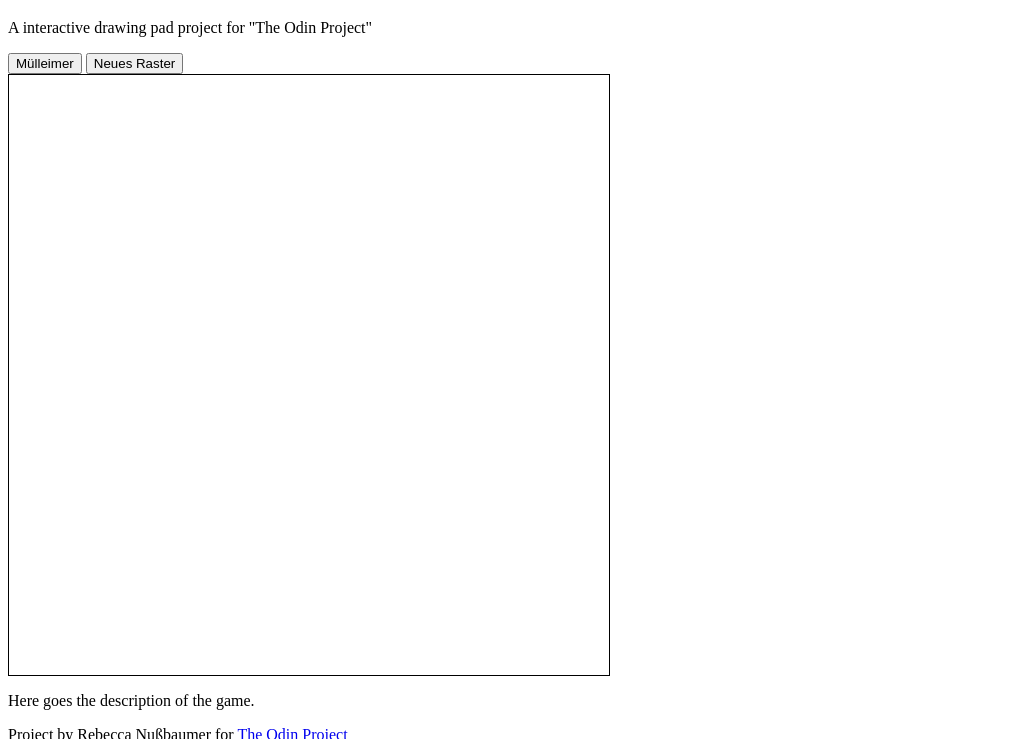
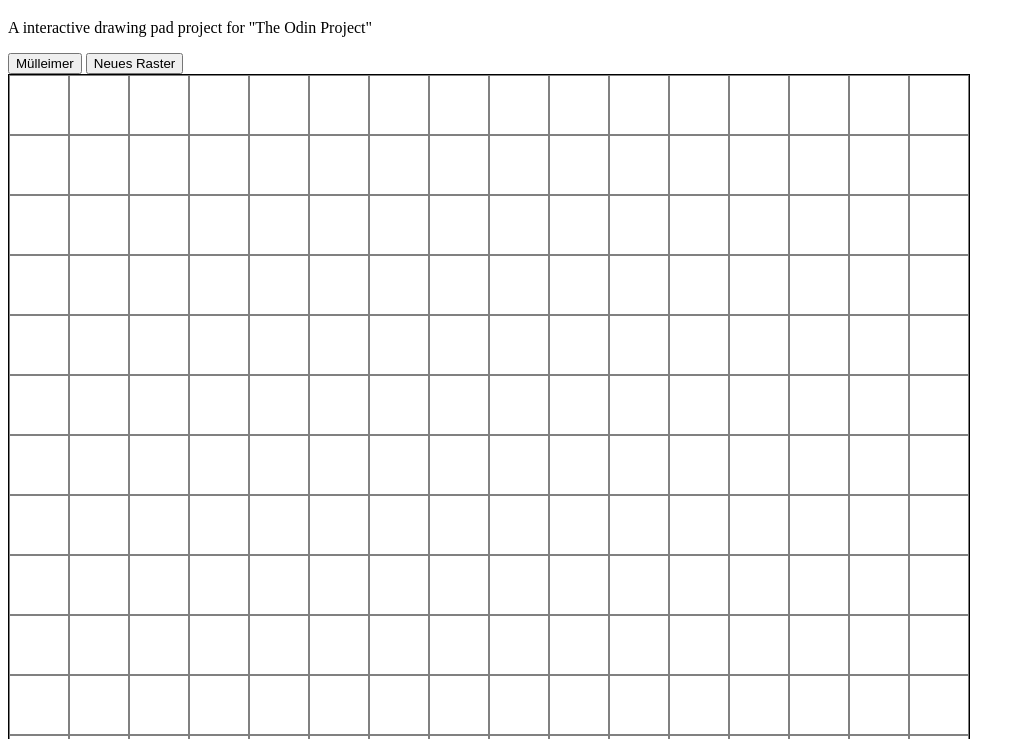
Before and after one commit to ichx123/etchasketch, a plain HTML site: page index.html in a window 1280 px wide. Shown: the part 61-800 px from the top of the page, without its empty margins (0-1025 px from the left). Drawn offline with Linux system fonts and the light colour scheme.

Commit message:
feat: add function to generate grid
Add a function which will be generating rows and squares depending
on the number input.
With flexbox-styling the squares will be exactly the same height and
width and fill out the whole container-div.

```diff
--- a/index.html
+++ b/index.html
@@ -35,7 +35,7 @@
 
 
     <!--Script for Functionality-->
-    <srcipt src="javascript.js"></srcipt>
+    <script src="javascript.js"></script>
 </body>
 
 </html>
--- a/javascript.js
+++ b/javascript.js
@@ -0,0 +1,21 @@
+function createGrid(numOfSquares) {
+    const container = document.querySelector(".container");
+
+    for (let i = 1; i <= numOfSquares; i++) {
+        const row = document.createElement("div");
+        row.classList.add("row");
+        container.appendChild(row);
+        createSquares(row, numOfSquares);
+    }
+
+
+    function createSquares(forDiv, num) {
+        for (let i = 1; i <= num; i++) {
+            const div = document.createElement("div");
+            div.classList.add("square");
+            forDiv.appendChild(div);
+        }
+    } //end function createSquares
+} // end function createGrid
+
+createGrid(16);
--- a/style.css
+++ b/style.css
@@ -1,6 +1,20 @@
+body {
+    box-sizing: border-box;
+}
+
 .container {
     display: flex;
-    width: 600px;
-    height: 600px;
+    flex-direction: column;
+    width: 960px;
+    height: 960px;
     border: solid black 1px;
 }
+
+.row {
+    display: flex;
+    flex: 1;
+}
+.square {
+    border: solid grey 1px;
+    flex: 1;
+}
```
